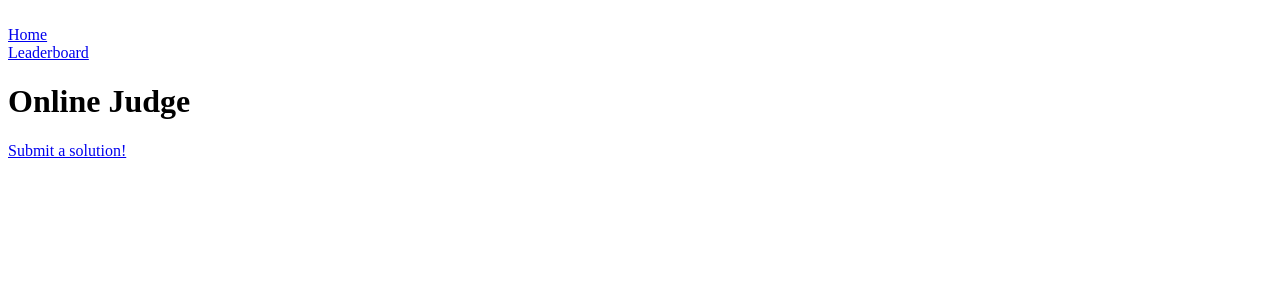
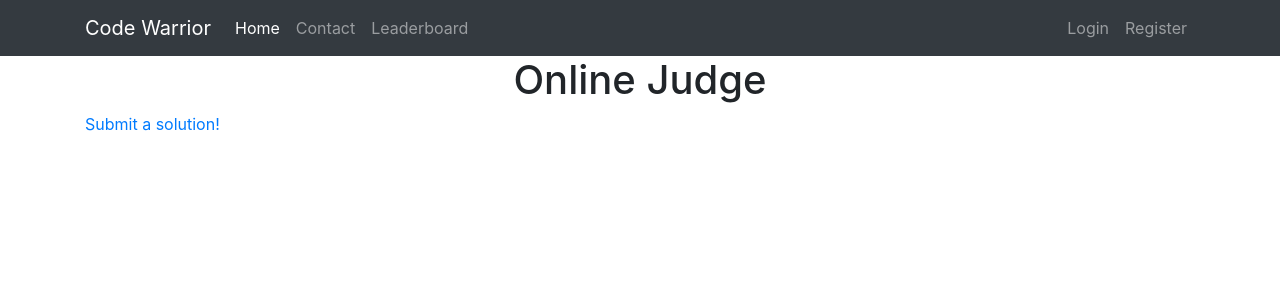
Before and after one commit to shan18/Online-Judge, a Django app: page / in a window 1280 px wide. Shown: the top 300 px of the page. Run offline with Django 3.2, Linux system fonts and the light colour scheme; some libraries are stand-ins or nearby versions.

Commit message:
Integrate with bootstrap and add navbar

```diff
--- a/judge/settings.py
+++ b/judge/settings.py
@@ -133,5 +133,11 @@ USE_TZ = True
 
 STATIC_URL = '/static/'
 
+STATICFILES_DIRS = [
+    os.path.join(BASE_DIR, "static_files")
+]
+
+STATIC_ROOT = os.path.join(os.path.dirname(BASE_DIR), 'static_cdn', 'static_root')
+
 MEDIA_URL = '/media/'
 MEDIA_ROOT = os.path.join(BASE_DIR, 'static_cdn', 'media_root')
--- a/judge/urls.py
+++ b/judge/urls.py
@@ -21,5 +21,5 @@ urlpatterns = [
 ]
 
 if settings.DEBUG:
-    # urlpatterns += static(settings.STATIC_URL, document_root=settings.STATIC_ROOT)
+    urlpatterns += static(settings.STATIC_URL, document_root=settings.STATIC_ROOT)
     urlpatterns += static(settings.MEDIA_URL, document_root=settings.MEDIA_ROOT)
--- a/templates/base.html
+++ b/templates/base.html
@@ -4,18 +4,17 @@
 	<head>
 		<meta charset="utf-8">
 		<meta name="viewport" content="width=device-width, initial-scale=1, shrink-to-fit=no">
+		{% include 'base/css.html' %}
+		{% include 'base/js.html' %}
+		{% block base_head %}{% endblock %}
 	</head>
 	<body>
 
-		{% if request.user.is_authenticated %}
-			<a href="{% url 'logout' %}">Logout</a>
-		{% endif %}
-		<br>
-		<a href="{% url 'home' %}">Home</a>
-		<br>
-		<a href="{% url 'leaderboard' %}">Leaderboard</a>
+		{% include 'base/navbar.html' with brand_name='Code Warrior' %}
 
-		{% block content %}{% endblock %}
+		<div class="container">
+			{% block content %}{% endblock %}
+		</div>
 
 	</body>
 </html>
--- /dev/null
+++ b/templates/base/css.html
@@ -0,0 +1,4 @@
+{% load static %}
+
+<!-- Bootstrap CSS -->
+<link rel="stylesheet" href="https://maxcdn.bootstrapcdn.com/bootstrap/4.0.0-beta.2/css/bootstrap.min.css" integrity="sha384-PsH8R72JQ3SOdhVi3uxftmaW6Vc51MKb0q5P2rRUpPvrszuE4W1povHYgTpBfshb" crossorigin="anonymous">
--- /dev/null
+++ b/templates/base/js.html
@@ -0,0 +1,10 @@
+{% load static %}
+
+<!-- jQuery JS -->
+<script src="https://code.jquery.com/jquery-3.2.1.min.js"></script>
+
+<!-- Tether JS -->
+<script src="https://cdnjs.cloudflare.com/ajax/libs/popper.js/1.12.3/umd/popper.min.js" integrity="sha384-vFJXuSJphROIrBnz7yo7oB41mKfc8JzQZiCq4NCceLEaO4IHwicKwpJf9c9IpFgh" crossorigin="anonymous"></script>
+
+<!-- Bootstrap JS -->
+<script src="https://maxcdn.bootstrapcdn.com/bootstrap/4.0.0-beta.2/js/bootstrap.min.js" integrity="sha384-alpBpkh1PFOepccYVYDB4do5UnbKysX5WZXm3XxPqe5iKTfUKjNkCk9SaVuEZflJ" crossorigin="anonymous"></script>
--- /dev/null
+++ b/templates/base/navbar.html
@@ -0,0 +1,59 @@
+{% url 'home' as home_url %}
+{% url 'login' as login_url %}
+{% url 'register' as register_url %}
+{% url 'logout' as logout_url %}
+{% url 'profile' request.user.username as profile_url %}
+{% url 'leaderboard' as leaderboard_url %}
+
+<nav class="navbar navbar-expand-lg navbar-dark bg-dark">
+	<div class="container">
+		<a class="navbar-brand" href="{{ home_url }}">
+			{% if brand_name %} {{ brand_name}} {% else %} Code Warrior {% endif %}
+			<i class="fas fa-shopping-cart" aria-hidden="true"></i>
+			<!-- <img src="https://png.icons8.com/wired/50/000000/shopping-cart.png" width="35" height="35" class="d-inline-block align-top" alt=""> -->
+		</a>
+		<button class="navbar-toggler" type="button" data-toggle="collapse" data-target="#navbarSupportedContent" aria-controls="navbarSupportedContent" aria-expanded="false" aria-label="Toggle navigation">
+			<span class="navbar-toggler-icon"></span>
+		</button>
+
+		<div class="collapse navbar-collapse" id="navbarSupportedContent">
+			<ul class="navbar-nav mr-auto">
+				<li class="nav-item {% if request.path == home_url %}active{% endif %}">
+					<a class="nav-link" href="{{ home_url }}">Home <span class="sr-only">(current)</span></a>
+				</li>
+				<li class="nav-item {% if request.path == contact_url %}active{% endif %}">
+					<a class="nav-link" href="#">Contact</a>
+				</li>
+				<li class="nav-item {% if request.path == leaderboard_url %}active{% endif %}">
+					<a class="nav-link" href="{{ leaderboard_url }}">Leaderboard</a>
+				</li>
+			</ul>
+			<ul class="navbar-nav ml-auto">
+				{% if request.user.is_authenticated %}
+					<li class="nav-item dropdown">
+						<a class="nav-link dropdown-toggle" href="#" id="navbarDropdown" role="button" data-toggle="dropdown" aria-haspopup="true" aria-expanded="false">
+							Account
+						</a>
+						<div class="dropdown-menu" aria-labelledby="navbarDropdown">
+							<a class="dropdown-item {% if request.path == profile_url %}active{% endif %}" href="{{ profile_url }}">Profile</a>
+							<div class="dropdown-divider"></div>
+							<a class="dropdown-item {% if request.path == logout_url %}active{% endif %}" href="{{ logout_url }}">Logout</a>
+						</div>
+					</li>
+					{% if request.user.is_admin %}
+						<li class="nav-item">
+							<a class="nav-link" href="/admin/" target="blank">Admin</a>
+						</li>
+					{% endif %}
+				{% else %}
+					<li class="nav-item {% if request.path == login_url %}active{% endif %}">
+						<a class="nav-link" href="{{ login_url }}">Login</a>
+					</li>
+					<li class="nav-item {% if request.path == register_url %}active{% endif %}">
+						<a class="nav-link" href="{{ register_url }}">Register</a>
+					</li>
+				{% endif %}
+			</ul>
+		</div>
+	</div>
+</nav>
```
Also changed, not shown: db.sqlite3.
